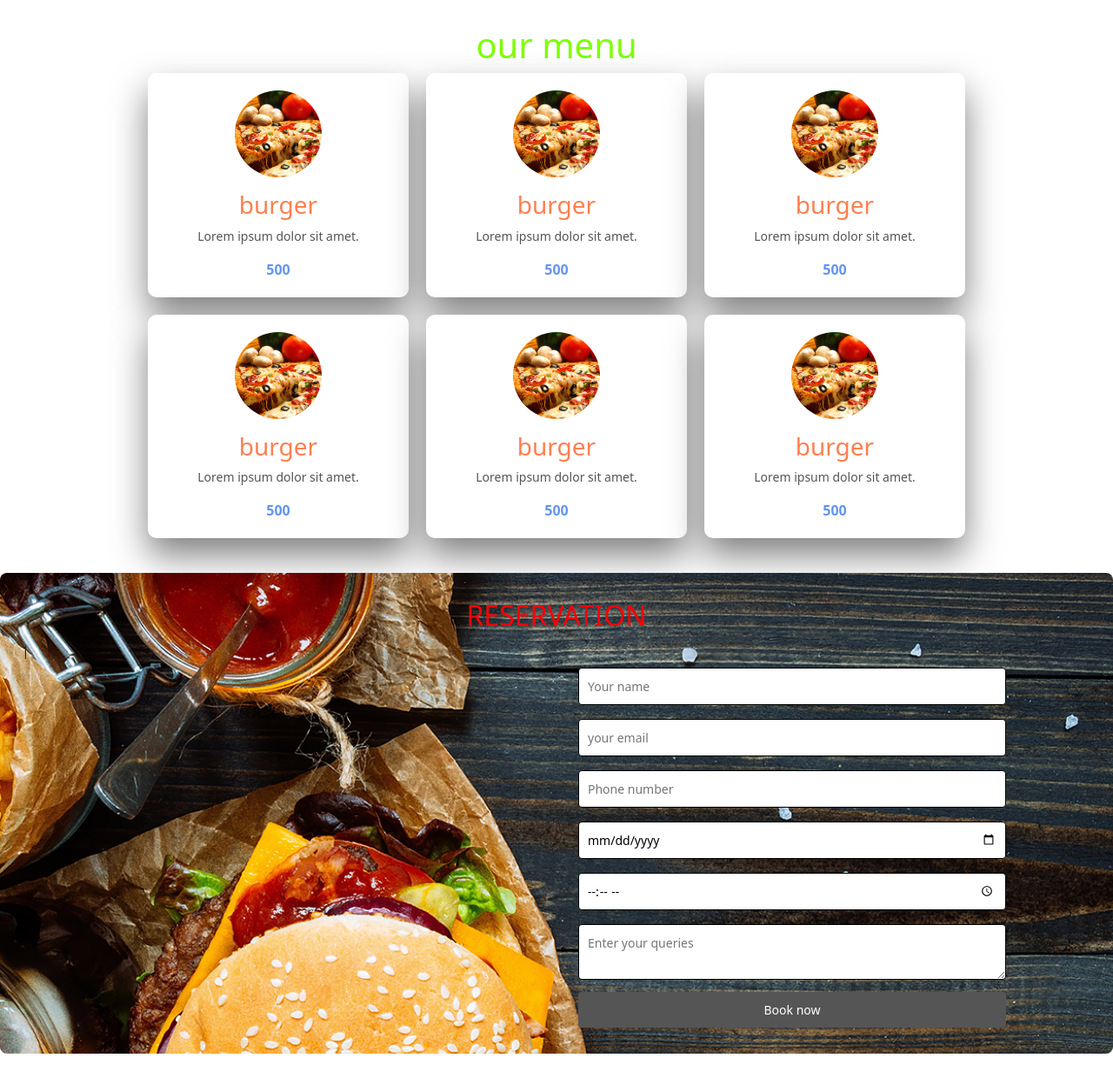
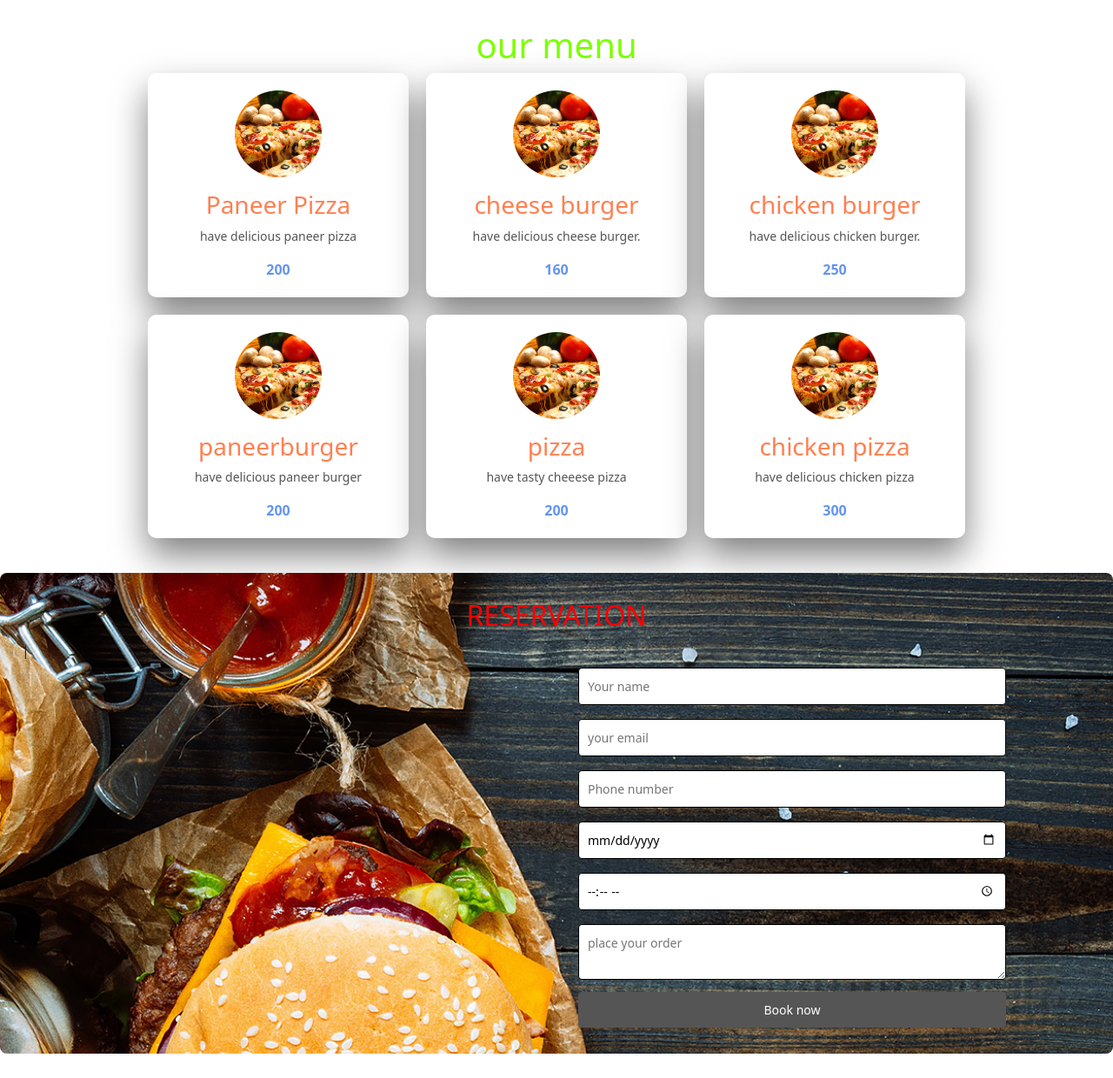
Before and after one commit to kpragati095-prog/Pizza-Website, a PHP site: page / in a window 1280 px wide. Shown: the part 932-2172 px from the top of the page at 87% size. Run offline with PHP 8.4, Linux system fonts and the light colour scheme; some libraries are stand-ins or nearby versions.

Commit message:
Update index.php

```diff
--- a/index.php
+++ b/index.php
@@ -126,49 +126,49 @@ if(isset($_POST['submit'])){
         <div class="menu-items">
             <div class="menu-item">
                 <img src="pizza.jpg" alt="">
-                <h3>burger</h3>
-                <p>Lorem ipsum dolor sit amet.</p>
-                <div class="price">500</div>
+                <h3>Paneer Pizza</h3>
+                <p>have delicious paneer pizza</p>
+                <div class="price">200</div>
 
             </div>
             <div class="menu-item">
                 <img src="pizza.jpg" alt="">
-                <h3>burger</h3>
-                <p>Lorem ipsum dolor sit amet.</p>
-                <div class="price">500</div>
+                <h3>cheese burger</h3>
+                <p>have delicious cheese burger.</p>
+                <div class="price">160</div>
 
             </div>
             <div class="menu-item">
                 <img src="pizza.jpg" alt=" " ;>
-                <h3>burger</h3>
-                <p>Lorem ipsum dolor sit amet.</p>
-                <div class="price">500</div>
+                <h3>chicken burger</h3>
+                <p>have delicious chicken burger.</p>
+                <div class="price">250</div>
 
             </div>
 
             <div class="menu-item">
                 <img src="pizza.jpg" alt=" " ;>
-                <h3>burger</h3>
-                <p>Lorem ipsum dolor sit amet.</p>
-                <div class="price">500</div>
+                <h3>paneerburger</h3>
+                <p>have delicious paneer burger</p>
+                <div class="price">200</div>
 
             </div>
 
 
             <div class="menu-item">
                 <img src="pizza.jpg" alt=" " ;>
-                <h3>burger</h3>
-                <p>Lorem ipsum dolor sit amet.</p>
-                <div class="price">500</div>
+                <h3>pizza</h3>
+                <p>have tasty cheeese pizza</p>
+                <div class="price">200</div>
 
             </div>
 
 
             <div class="menu-item">
                 <img src="pizza.jpg" alt=" " ;>
-                <h3>burger</h3>
-                <p>Lorem ipsum dolor sit amet.</p>
-                <div class="price">500</div>
+                <h3>chicken pizza</h3>
+                <p>have delicious chicken pizza</p>
+                <div class="price">300</div>
 
             </div>
         </div>
@@ -183,7 +183,7 @@ if(isset($_POST['submit'])){
             <input type="text"name="phone" placeholder="Phone number">
             <input type="date" name="date">
             <input type="time" name="time">
-            <textarea placeholder="Enter your queries" name="message"></textarea>
+            <textarea placeholder="place your order" name="message"></textarea>
             <button type="submit" name="submit">Book now</button>
         </form>
     </div>
```
